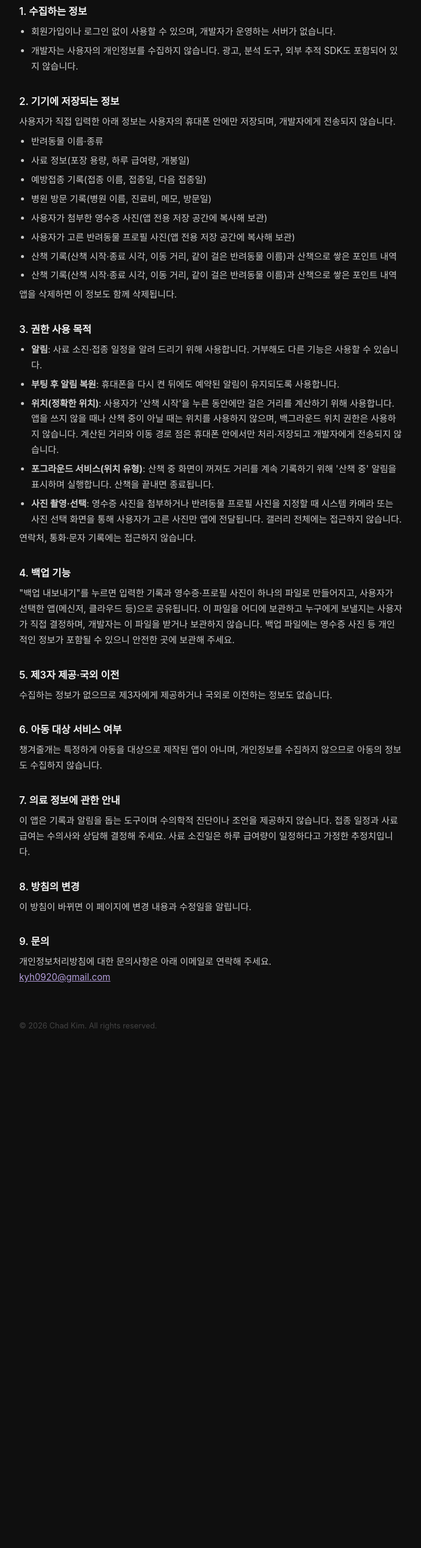
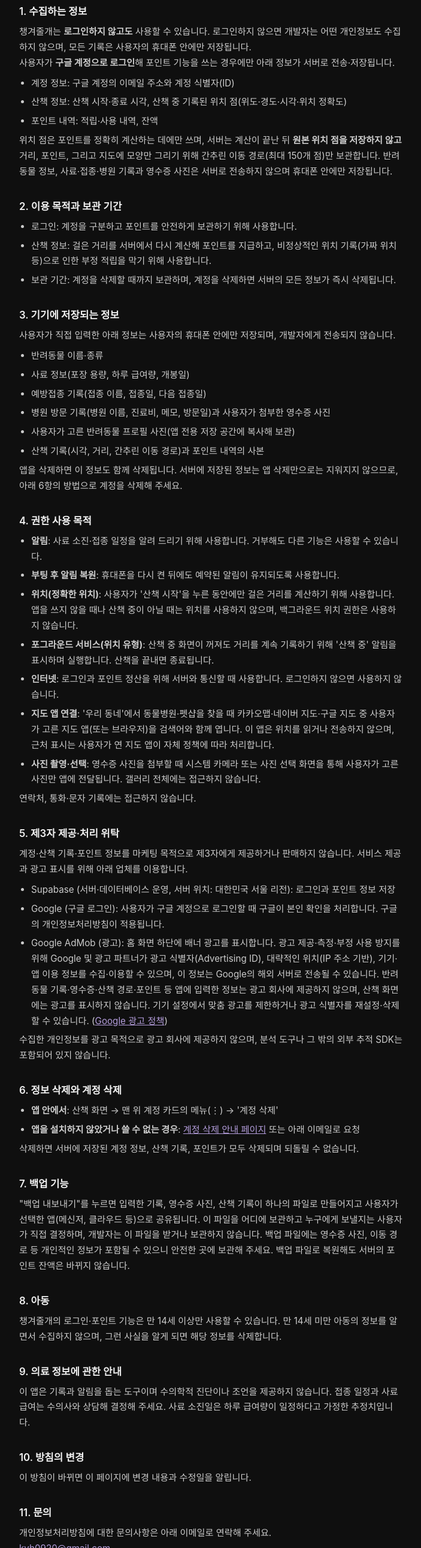
Before and after one commit to chad0920kim/chad0920kim.github.io, a plain HTML site: page privacy/petcare.html in a window 1280 px wide. Shown: the part 220-2800 px from the top of the page at 60% size, without its empty margins (288-991 px from the left). Before the commit the page ends 1997 px from the top, so only its background shows below. Drawn offline with Linux system fonts and the light colour scheme.

Commit message:
챙겨줄개 방침 v2(서버·로그인·AdMob)와 계정 삭제 안내 페이지
Co-Authored-By: Claude Sonnet 5.5 <noreply@anthropic.com>

```diff
--- a/privacy/petcare.html
+++ b/privacy/petcare.html
@@ -33,44 +33,77 @@
     </div>
     <h1>개인정보처리방침</h1>
     <p class="updated">챙겨줄개 (com.yhchad.pet_note) · 최종 수정일 2026-11-22</p>
+
     <h2>1. 수집하는 정보</h2>
+    <p>챙겨줄개는 <strong>로그인하지 않고도</strong> 사용할 수 있습니다. 로그인하지 않으면 개발자는 어떤 개인정보도 수집하지 않으며, 모든 기록은 사용자의 휴대폰 안에만 저장됩니다.</p>
+    <p>사용자가 <strong>구글 계정으로 로그인</strong>해 포인트 기능을 쓰는 경우에만 아래 정보가 서버로 전송·저장됩니다.</p>
     <ul>
-      <li>회원가입이나 로그인 없이 사용할 수 있으며, 개발자가 운영하는 서버가 없습니다.</li>
-      <li>개발자는 사용자의 개인정보를 수집하지 않습니다. 광고, 분석 도구, 외부 추적 SDK도 포함되어 있지 않습니다.</li>
+      <li>계정 정보: 구글 계정의 이메일 주소와 계정 식별자(ID)</li>
+      <li>산책 정보: 산책 시작·종료 시각, 산책 중 기록된 위치 점(위도·경도·시각·위치 정확도)</li>
+      <li>포인트 내역: 적립·사용 내역, 잔액</li>
     </ul>
-    <h2>2. 기기에 저장되는 정보</h2>
+    <p>위치 점은 포인트를 정확히 계산하는 데에만 쓰며, 서버는 계산이 끝난 뒤 <strong>원본 위치 점을 저장하지 않고</strong> 거리, 포인트, 그리고 지도에 모양만 그리기 위해 간추린 이동 경로(최대 150개 점)만 보관합니다. 반려동물 정보, 사료·접종·병원 기록과 영수증 사진은 서버로 전송하지 않으며 휴대폰 안에만 저장됩니다.</p>
+
+    <h2>2. 이용 목적과 보관 기간</h2>
+    <ul>
+      <li>로그인: 계정을 구분하고 포인트를 안전하게 보관하기 위해 사용합니다.</li>
+      <li>산책 정보: 걸은 거리를 서버에서 다시 계산해 포인트를 지급하고, 비정상적인 위치 기록(가짜 위치 등)으로 인한 부정 적립을 막기 위해 사용합니다.</li>
+      <li>보관 기간: 계정을 삭제할 때까지 보관하며, 계정을 삭제하면 서버의 모든 정보가 즉시 삭제됩니다.</li>
+    </ul>
+
+    <h2>3. 기기에 저장되는 정보</h2>
     <p>사용자가 직접 입력한 아래 정보는 사용자의 휴대폰 안에만 저장되며, 개발자에게 전송되지 않습니다.</p>
     <ul>
       <li>반려동물 이름·종류</li>
       <li>사료 정보(포장 용량, 하루 급여량, 개봉일)</li>
       <li>예방접종 기록(접종 이름, 접종일, 다음 접종일)</li>
-      <li>병원 방문 기록(병원 이름, 진료비, 메모, 방문일)</li>
-      <li>사용자가 첨부한 영수증 사진(앱 전용 저장 공간에 복사해 보관)</li>
+      <li>병원 방문 기록(병원 이름, 진료비, 메모, 방문일)과 사용자가 첨부한 영수증 사진</li>
       <li>사용자가 고른 반려동물 프로필 사진(앱 전용 저장 공간에 복사해 보관)</li>
-      <li>산책 기록(산책 시작·종료 시각, 이동 거리, 같이 걸은 반려동물 이름)과 산책으로 쌓은 포인트 내역</li>
-      <li>산책 기록(산책 시작·종료 시각, 이동 거리, 같이 걸은 반려동물 이름)과 산책으로 쌓은 포인트 내역</li>
+      <li>산책 기록(시각, 거리, 간추린 이동 경로)과 포인트 내역의 사본</li>
     </ul>
-    <p>앱을 삭제하면 이 정보도 함께 삭제됩니다.</p>
-    <h2>3. 권한 사용 목적</h2>
+    <p>앱을 삭제하면 이 정보도 함께 삭제됩니다. 서버에 저장된 정보는 앱 삭제만으로는 지워지지 않으므로, 아래 6항의 방법으로 계정을 삭제해 주세요.</p>
+
+    <h2>4. 권한 사용 목적</h2>
     <ul>
       <li><strong>알림</strong>: 사료 소진·접종 일정을 알려 드리기 위해 사용합니다. 거부해도 다른 기능은 사용할 수 있습니다.</li>
       <li><strong>부팅 후 알림 복원</strong>: 휴대폰을 다시 켠 뒤에도 예약된 알림이 유지되도록 사용합니다.</li>
-      <li><strong>위치(정확한 위치)</strong>: 사용자가 '산책 시작'을 누른 동안에만 걸은 거리를 계산하기 위해 사용합니다. 앱을 쓰지 않을 때나 산책 중이 아닐 때는 위치를 사용하지 않으며, 백그라운드 위치 권한은 사용하지 않습니다. 계산된 거리와 이동 경로 점은 휴대폰 안에서만 처리·저장되고 개발자에게 전송되지 않습니다.</li>
+      <li><strong>위치(정확한 위치)</strong>: 사용자가 '산책 시작'을 누른 동안에만 걸은 거리를 계산하기 위해 사용합니다. 앱을 쓰지 않을 때나 산책 중이 아닐 때는 위치를 사용하지 않으며, 백그라운드 위치 권한은 사용하지 않습니다.</li>
       <li><strong>포그라운드 서비스(위치 유형)</strong>: 산책 중 화면이 꺼져도 거리를 계속 기록하기 위해 '산책 중' 알림을 표시하며 실행합니다. 산책을 끝내면 종료됩니다.</li>
-      <li><strong>사진 촬영·선택</strong>: 영수증 사진을 첨부하거나 반려동물 프로필 사진을 지정할 때 시스템 카메라 또는 사진 선택 화면을 통해 사용자가 고른 사진만 앱에 전달됩니다. 갤러리 전체에는 접근하지 않습니다.</li>
+      <li><strong>인터넷</strong>: 로그인과 포인트 정산을 위해 서버와 통신할 때 사용합니다. 로그인하지 않으면 사용하지 않습니다.</li>
+      <li><strong>지도 앱 연결</strong>: '우리 동네'에서 동물병원·펫샵을 찾을 때 카카오맵·네이버 지도·구글 지도 중 사용자가 고른 지도 앱(또는 브라우저)을 검색어와 함께 엽니다. 이 앱은 위치를 읽거나 전송하지 않으며, 근처 표시는 사용자가 연 지도 앱이 자체 정책에 따라 처리합니다.</li>
+      <li><strong>사진 촬영·선택</strong>: 영수증 사진을 첨부할 때 시스템 카메라 또는 사진 선택 화면을 통해 사용자가 고른 사진만 앱에 전달됩니다. 갤러리 전체에는 접근하지 않습니다.</li>
     </ul>
     <p>연락처, 통화·문자 기록에는 접근하지 않습니다.</p>
-    <h2>4. 백업 기능</h2>
-    <p>"백업 내보내기"를 누르면 입력한 기록과 영수증·프로필 사진이 하나의 파일로 만들어지고, 사용자가 선택한 앱(메신저, 클라우드 등)으로 공유됩니다. 이 파일을 어디에 보관하고 누구에게 보낼지는 사용자가 직접 결정하며, 개발자는 이 파일을 받거나 보관하지 않습니다. 백업 파일에는 영수증 사진 등 개인적인 정보가 포함될 수 있으니 안전한 곳에 보관해 주세요.</p>
-    <h2>5. 제3자 제공·국외 이전</h2>
-    <p>수집하는 정보가 없으므로 제3자에게 제공하거나 국외로 이전하는 정보도 없습니다.</p>
-    <h2>6. 아동 대상 서비스 여부</h2>
-    <p>챙겨줄개는 특정하게 아동을 대상으로 제작된 앱이 아니며, 개인정보를 수집하지 않으므로 아동의 정보도 수집하지 않습니다.</p>
-    <h2>7. 의료 정보에 관한 안내</h2>
+
+    <h2>5. 제3자 제공·처리 위탁</h2>
+    <p>계정·산책 기록·포인트 정보를 마케팅 목적으로 제3자에게 제공하거나 판매하지 않습니다. 서비스 제공과 광고 표시를 위해 아래 업체를 이용합니다.</p>
+    <ul>
+      <li>Supabase (서버·데이터베이스 운영, 서버 위치: 대한민국 서울 리전): 로그인과 포인트 정보 저장</li>
+      <li>Google (구글 로그인): 사용자가 구글 계정으로 로그인할 때 구글이 본인 확인을 처리합니다. 구글의 개인정보처리방침이 적용됩니다.</li>
+      <li>Google AdMob (광고): 홈 화면 하단에 배너 광고를 표시합니다. 광고 제공·측정·부정 사용 방지를 위해 Google 및 광고 파트너가 광고 식별자(Advertising ID), 대략적인 위치(IP 주소 기반), 기기·앱 이용 정보를 수집·이용할 수 있으며, 이 정보는 Google의 해외 서버로 전송될 수 있습니다. 반려동물 기록·영수증·산책 경로·포인트 등 앱에 입력한 정보는 광고 회사에 제공하지 않으며, 산책 화면에는 광고를 표시하지 않습니다. 기기 설정에서 맞춤 광고를 제한하거나 광고 식별자를 재설정·삭제할 수 있습니다. (<a href="https://policies.google.com/technologies/ads" target="_blank" rel="noopener">Google 광고 정책</a>)</li>
+    </ul>
+    <p>수집한 개인정보를 광고 목적으로 광고 회사에 제공하지 않으며, 분석 도구나 그 밖의 외부 추적 SDK는 포함되어 있지 않습니다.</p>
+
+    <h2>6. 정보 삭제와 계정 삭제</h2>
+    <ul>
+      <li><strong>앱 안에서</strong>: 산책 화면 → 맨 위 계정 카드의 메뉴(⋮) → '계정 삭제'</li>
+      <li><strong>앱을 설치하지 않았거나 쓸 수 없는 경우</strong>: <a href="https://yhchad.com/privacy/petcare-delete.html">계정 삭제 안내 페이지</a> 또는 아래 이메일로 요청</li>
+    </ul>
+    <p>삭제하면 서버에 저장된 계정 정보, 산책 기록, 포인트가 모두 삭제되며 되돌릴 수 없습니다.</p>
+
+    <h2>7. 백업 기능</h2>
+    <p>"백업 내보내기"를 누르면 입력한 기록, 영수증 사진, 산책 기록이 하나의 파일로 만들어지고 사용자가 선택한 앱(메신저, 클라우드 등)으로 공유됩니다. 이 파일을 어디에 보관하고 누구에게 보낼지는 사용자가 직접 결정하며, 개발자는 이 파일을 받거나 보관하지 않습니다. 백업 파일에는 영수증 사진, 이동 경로 등 개인적인 정보가 포함될 수 있으니 안전한 곳에 보관해 주세요. 백업 파일로 복원해도 서버의 포인트 잔액은 바뀌지 않습니다.</p>
+
+    <h2>8. 아동</h2>
+    <p>챙겨줄개의 로그인·포인트 기능은 만 14세 이상만 사용할 수 있습니다. 만 14세 미만 아동의 정보를 알면서 수집하지 않으며, 그런 사실을 알게 되면 해당 정보를 삭제합니다.</p>
+
+    <h2>9. 의료 정보에 관한 안내</h2>
     <p>이 앱은 기록과 알림을 돕는 도구이며 수의학적 진단이나 조언을 제공하지 않습니다. 접종 일정과 사료 급여는 수의사와 상담해 결정해 주세요. 사료 소진일은 하루 급여량이 일정하다고 가정한 추정치입니다.</p>
-    <h2>8. 방침의 변경</h2>
+
+    <h2>10. 방침의 변경</h2>
     <p>이 방침이 바뀌면 이 페이지에 변경 내용과 수정일을 알립니다.</p>
-    <h2>9. 문의</h2>
+
+    <h2>11. 문의</h2>
     <p>개인정보처리방침에 대한 문의사항은 아래 이메일로 연락해 주세요.</p>
     <p><a href="mailto:kyh0920@gmail.com">kyh0920@gmail.com</a></p>
     <footer>© 2026 Chad Kim. All rights reserved.</footer>
```
Also changed, not shown: privacy/petcare-delete.html (added, +62 -0 lines).
